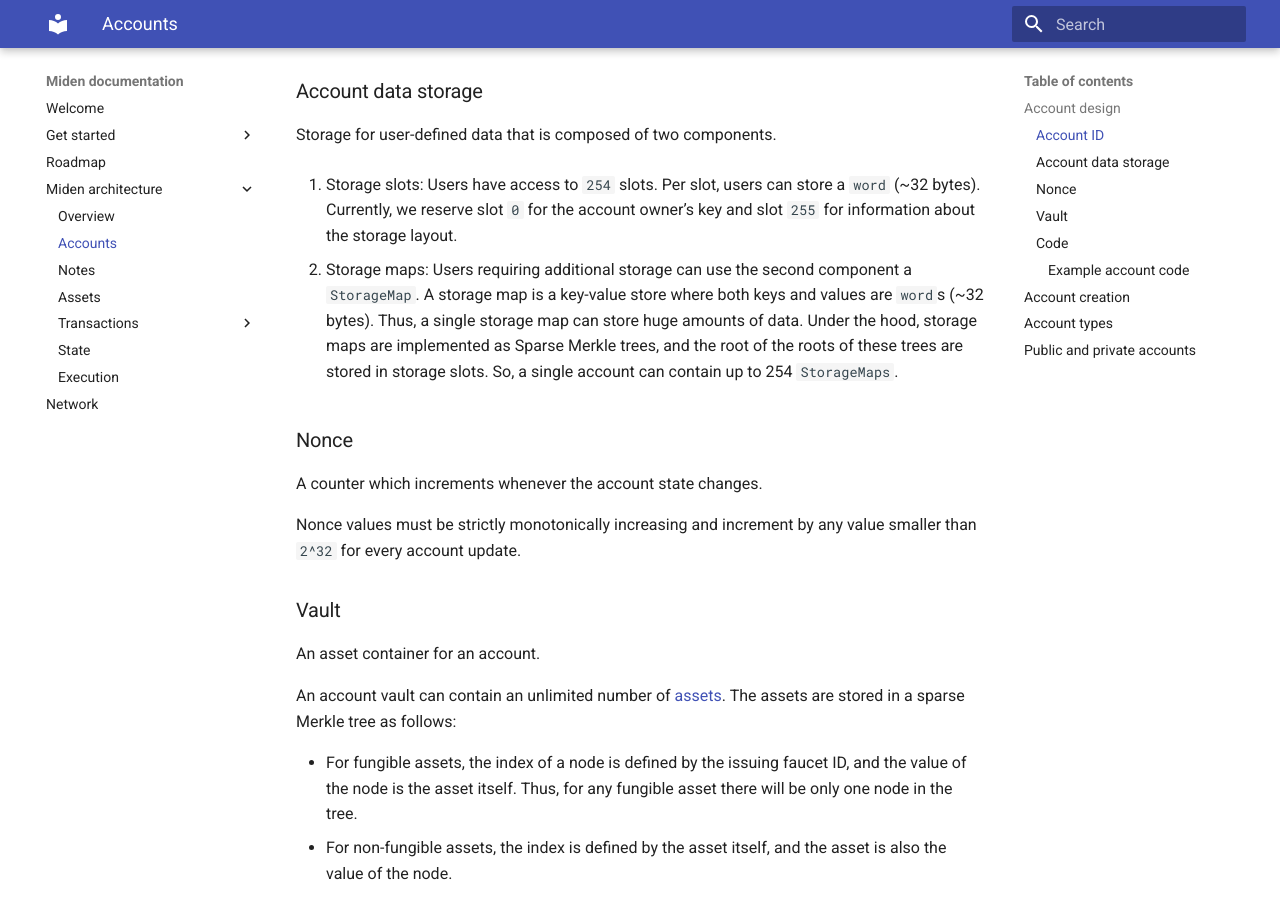
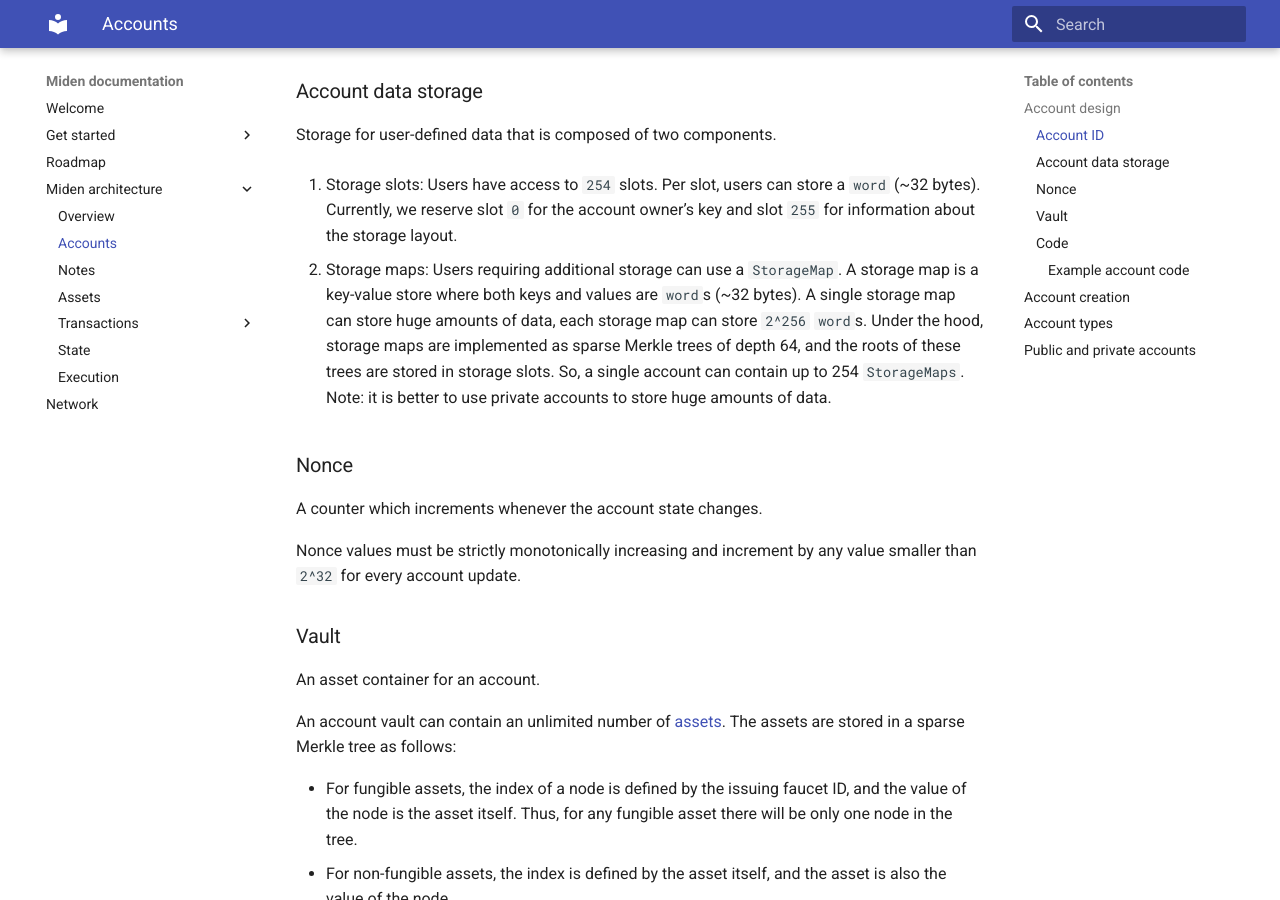
Before and after one commit to 0xPolygonMiden/miden-base, an MkDocs documentation site: the page built from docs/architecture/accounts.md, in a window 1280 px wide and 900 px high, scrolled down 901 px. Built offline with MkDocs 1.6.1 and Material for MkDocs 9.7.7, drawn with Linux system fonts in a browser that asks for light colours.

Commit message:
docs: changing the StorageMap description

```diff
--- a/docs/architecture/accounts.md
+++ b/docs/architecture/accounts.md
@@ -35,7 +35,7 @@ Storage for user-defined data that is composed of two components.
 
 1. Storage slots: Users have access to `254` slots. Per slot, users can store a `word` (~32 bytes). Currently, we reserve slot `0` for the account owner's key and slot `255` for information about the storage layout.
 
-2. Storage maps: Users requiring additional storage can use the second component a `StorageMap`. A storage map is a key-value store where both keys and values are `word`s (~32 bytes). Thus, a single storage map can store huge amounts of data. Under the hood, storage maps are implemented as Sparse Merkle trees, and the root of the roots of these trees are stored in storage slots. So, a single account can contain up to 254 `StorageMaps`.
+2. Storage maps: Users requiring additional storage can use a `StorageMap`. A storage map is a key-value store where both keys and values are `word`s (~32 bytes). A single storage map can store huge amounts of data, each storage map can store `2^256` `word`s. Under the hood, storage maps are implemented as sparse Merkle trees of depth 64, and the roots of these trees are stored in storage slots. So, a single account can contain up to 254 `StorageMaps`. Note: it is better to use private accounts to store huge amounts of data.
 
 ### Nonce
 
```
